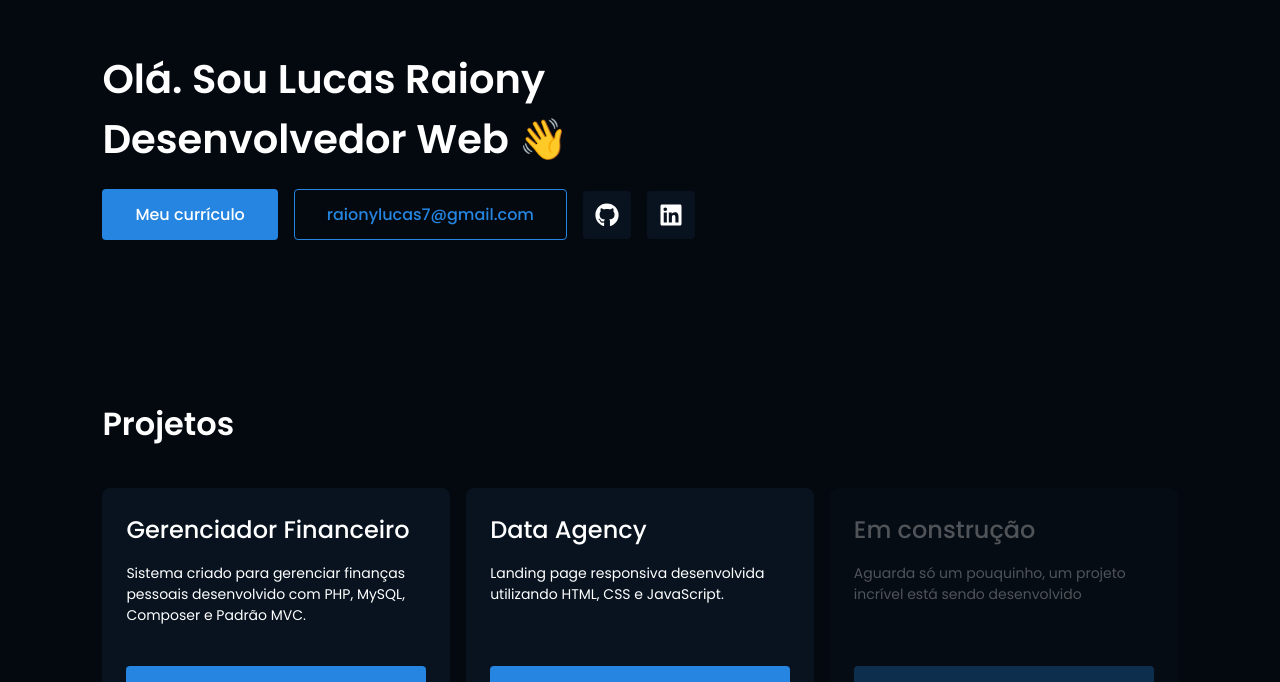
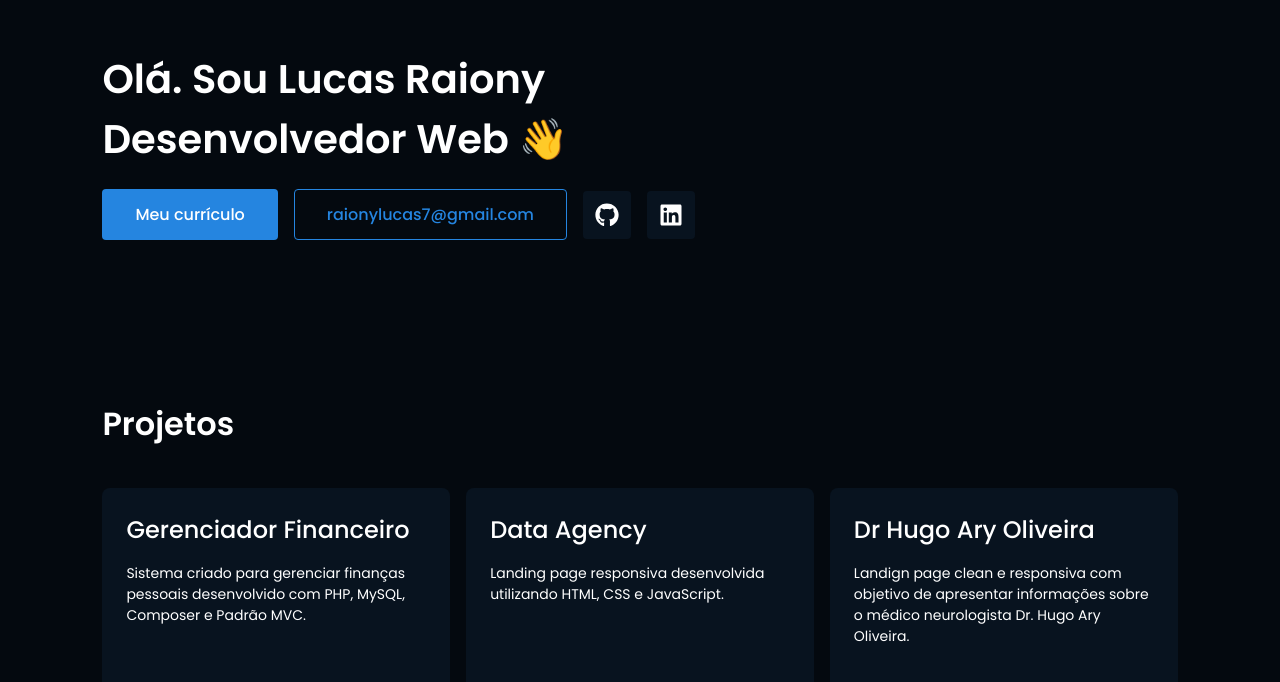
Before and after one commit to raionylucas/portfolio-react, a React (Vite) app: page / in a window 1280 px wide. Shown: the part 111-793 px from the top of the page. Built offline with nearby package versions, Linux system fonts and the light colour scheme.

Commit message:
adicionando card de  projeto de website do  dr hugo ary oliveira

```diff
--- a/src/components/projects/Projects.jsx
+++ b/src/components/projects/Projects.jsx
@@ -18,7 +18,12 @@ function Projects() {
           projectLink='https://dataagency.vercel.app'
           textBtnProject ='Visualizar Projeto'
         />
-        <CardProject />
+        <CardProject
+          name='Dr Hugo Ary Oliveira'
+          description='Landign page clean e responsiva com objetivo de apresentar informações sobre o médico neurologista Dr. Hugo Ary Oliveira.'
+          projectLink='https://drhugoary.com.br'
+          textBtnProject='Visualizar Projeto'
+        />
       </div>
     </section>
   );
```
